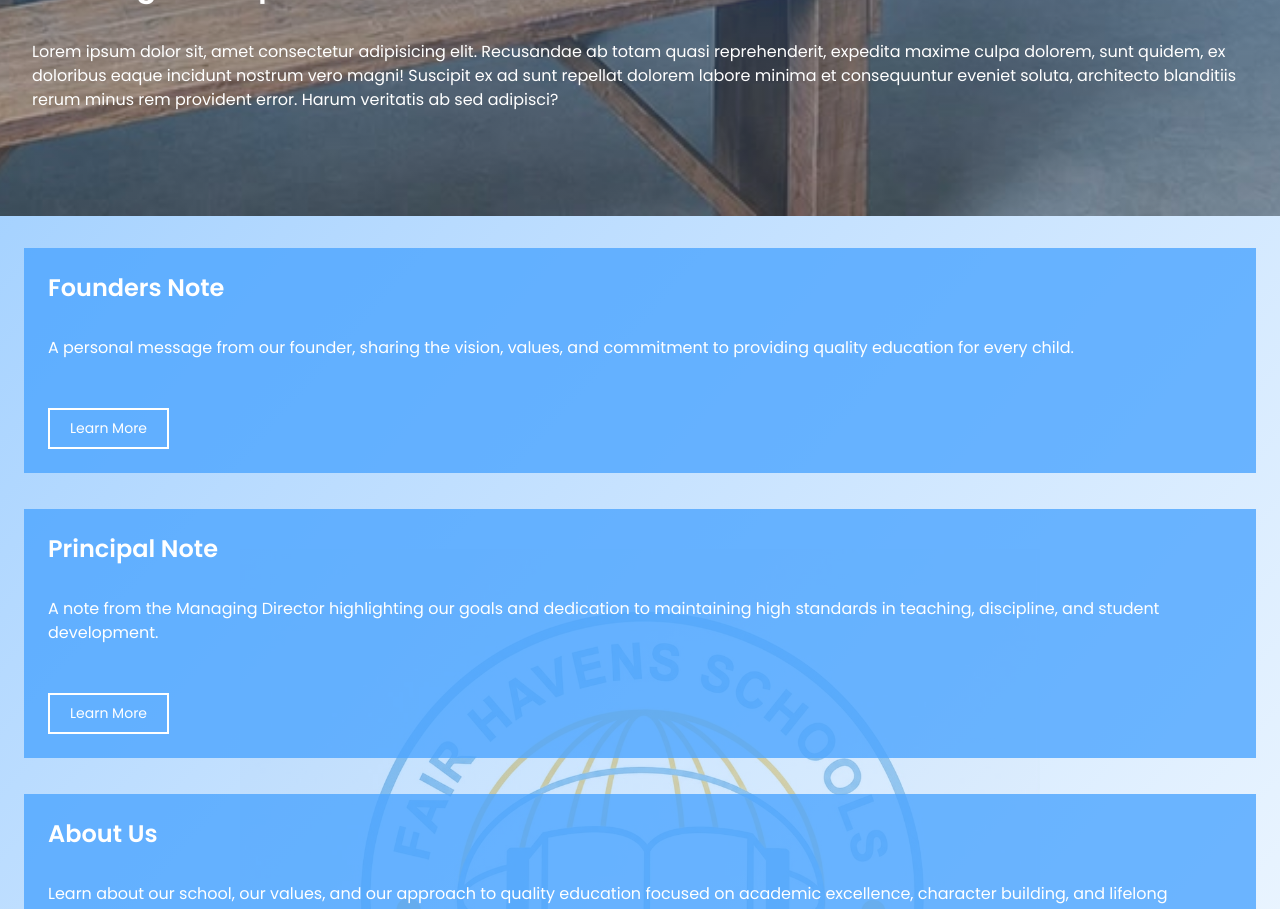
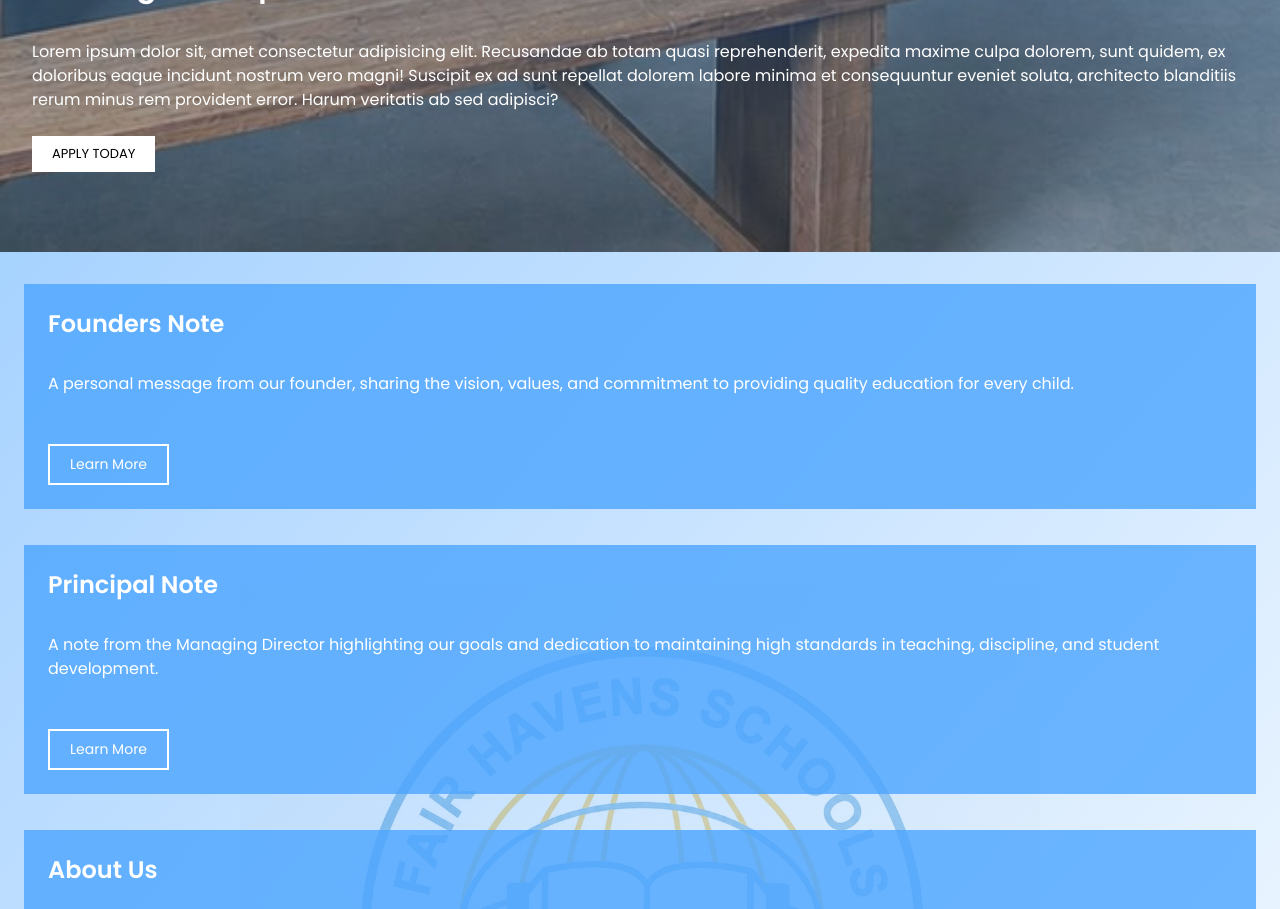
Before and after one commit to Demzy06/fair-havens-school, a React (Vite) app: page / in a window 1280 px wide. Shown: the part 2100-3009 px from the top of the page. Built offline with nearby package versions, Linux system fonts and the light colour scheme.

Commit message:
Fixed styling bug, also added a button

```diff
--- a/src/components/ActionCardsSection.jsx
+++ b/src/components/ActionCardsSection.jsx
@@ -5,8 +5,8 @@ import FlyerImg from "../assets/image.png";
 import img1 from "../assets/excitedKids.jpeg";
 import img2 from "../assets/comp-lab-pic.jpeg";
 import img3 from "../assets/classroom-pic.jpeg";
-import ClassroomImg from "../assets/classroom-pic.jpeg";
-// import ClassroomImg from "../assets/building-3.jpg";
+// import ClassroomImg from "../assets/classroom-pic.jpeg";
+import ClassroomImg from "../assets/building-3.jpg";
 const divsInfo = [
   {
     heading: "Schedule A Visit",
@@ -48,11 +48,10 @@ function ActionCardsSection() {
       <section
         className="pt-20 pb-20 pl-8 pr-8 text-white"
         style={{
-          backgroundImage: `linear-gradient(rgb(15, 45, 82, 0.4)), url(${ClassroomImg})`,
+          backgroundImage: `linear-gradient(rgba(15, 45, 82, 0.4)), url(${ClassroomImg})`,
           backgroundSize: "cover",
           backgroundPosition: "center",
           backgroundRepeat: "no-repeat",
-          // zIndex: "1000",
         }}
       >
         <div>
@@ -65,7 +64,11 @@ function ActionCardsSection() {
             soluta, architecto blanditiis rerum minus rem provident error. Harum
             veritatis ab sed adipisci?
           </p>
-          <Button />
+          <Button
+            text="Apply Today"
+            className="bg-white  p-2 pl-5 pr-5 text-black mt-6 uppercase text-[13px]"
+            link="/contact"
+          />
         </div>
       </section>
     </section>
```
